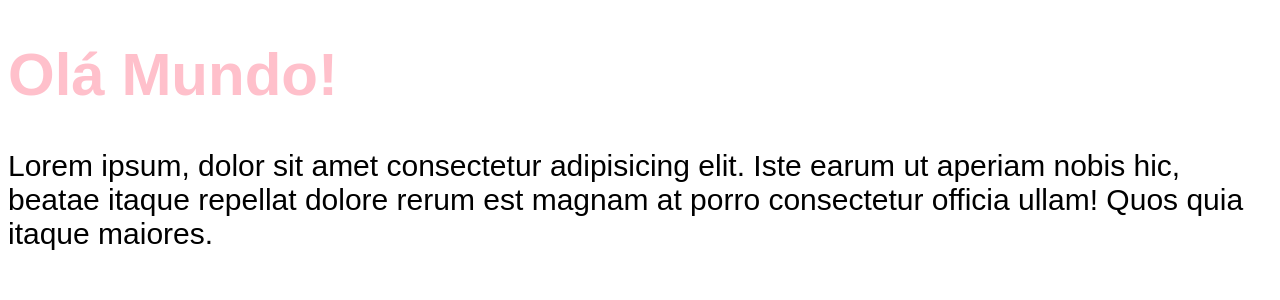
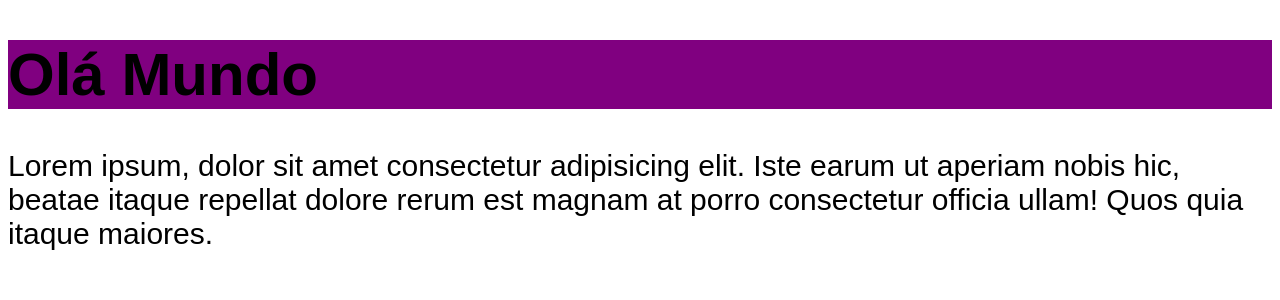
Before and after one commit to elainefabiola/chronos-pomodoro, a React (Vite) app: page / in a window 1280 px wide. Shown: the top 300 px of the page. Built offline with nearby package versions, Linux system fonts and the light colour scheme.

Commit message:
importando e usando arquivo de CSS Modules com espoco de componete

```diff
--- a/src/App.tsx
+++ b/src/App.tsx
@@ -1,11 +1,12 @@
 import './styles/theme.css';
 import './styles/global.css';
+import { Heading } from './components/Heading';
 
 export function App() {
   console.log('Oi');
   return (
     <>
-      <h1>Olá Mundo!</h1>
+      <Heading> Olá Mundo</Heading>
       <p>
         Lorem ipsum, dolor sit amet consectetur adipisicing elit. Iste earum ut
         aperiam nobis hic, beatae itaque repellat dolore rerum est magnam at
--- /dev/null
+++ b/src/components/Heading.module.css
@@ -0,0 +1,7 @@
+.heading {
+  background: purple;
+  color: black;
+}
+.cyan {
+  color: cyan;
+}
--- /dev/null
+++ b/src/components/Heading.tsx
@@ -0,0 +1,5 @@
+import styles from './Heading.module.css';
+
+export function Heading(props) {
+  return <h1 className={styles.heading}>{props.children}</h1>;
+}
```
